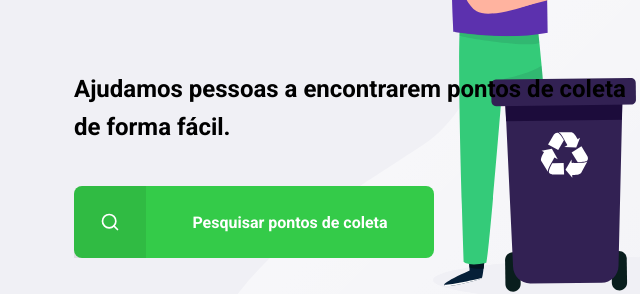
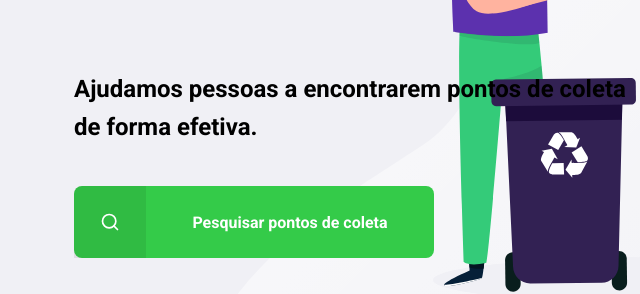
Before and after one commit to rodsilva00/ecoleta, a website: page src/views/index.html in a window 1280 px wide. Shown: the part 305-599 px from the top of the page, 16-656 px from the left. Drawn offline with nearby package versions, Linux system fonts and the light colour scheme; files that its build step writes are made by us from their sources; files whose address does not match are found by name; a web font is replaced by a local one.

Commit message:
versão 3

```diff
--- a/src/views/index.html
+++ b/src/views/index.html
@@ -24,7 +24,7 @@ cd
             </header>
             <main>
                 <h1>{{title}}</h1>
-                <p>Ajudamos pessoas a encontrarem pontos de coleta de forma fácil.</p>
+                <p>Ajudamos pessoas a encontrarem pontos de coleta de forma efetiva.</p>
                 <a href="#"><span></span><strong>Pesquisar pontos de coleta</strong></a>
             </main>
         </div>
```
